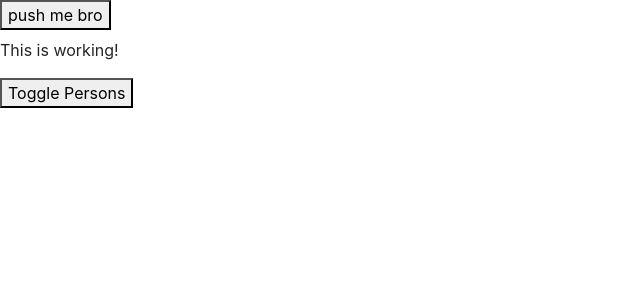
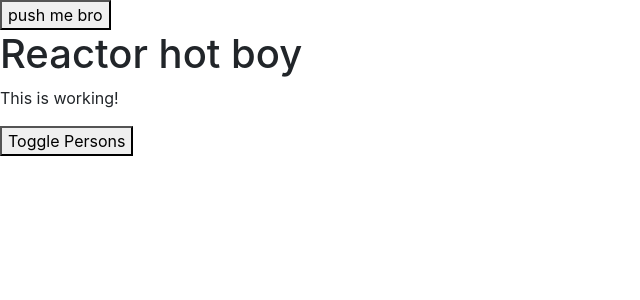
Before and after one commit to goxr3plus/React-App, a React app: page / in a window 1280 px wide. Shown: the top 300 px of the page, without its empty margins (0-640 px from the left). Built offline with nearby package versions, Linux system fonts and the light colour scheme.

Commit message:
Finishing with HOCS

```diff
--- a/src/hoc/WrappedComponent.js
+++ b/src/hoc/WrappedComponent.js
@@ -1,11 +1,15 @@
-import React from 'react';
+import React , {Component} from 'react';
 
 const wrappedComponent = (WrappedComponent, className) => {
-    return (props) => (
-        <div className={className}>
-            <WrappedComponent/>
-        </div>
-    )
+    return class extends Component {
+        render(){
+           return (
+             <div className={className}>
+                <WrappedComponent {...this.props}/>
+             </div>
+           )
+        }
+    }
 }
 
 export default wrappedComponent;
```
